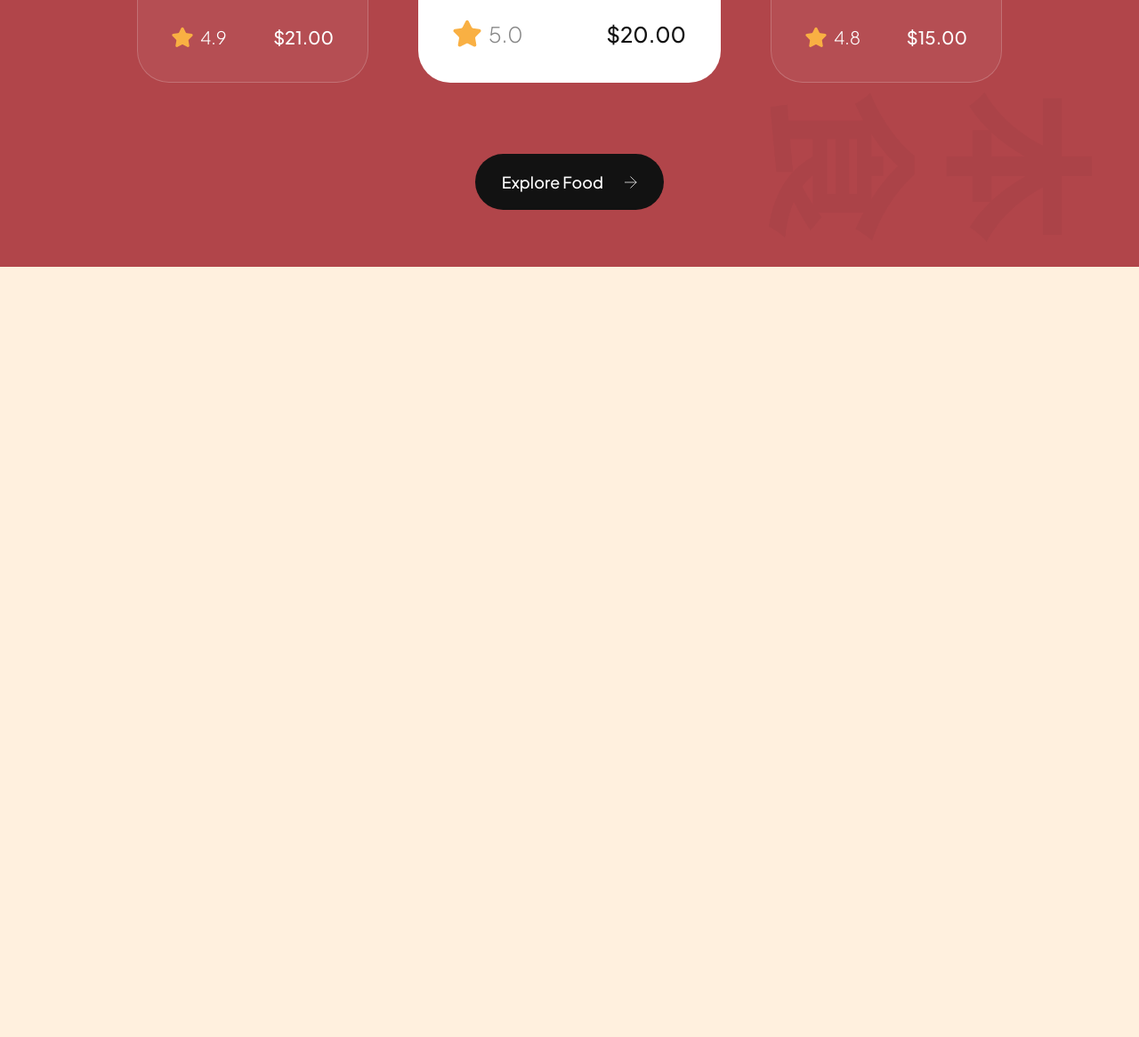
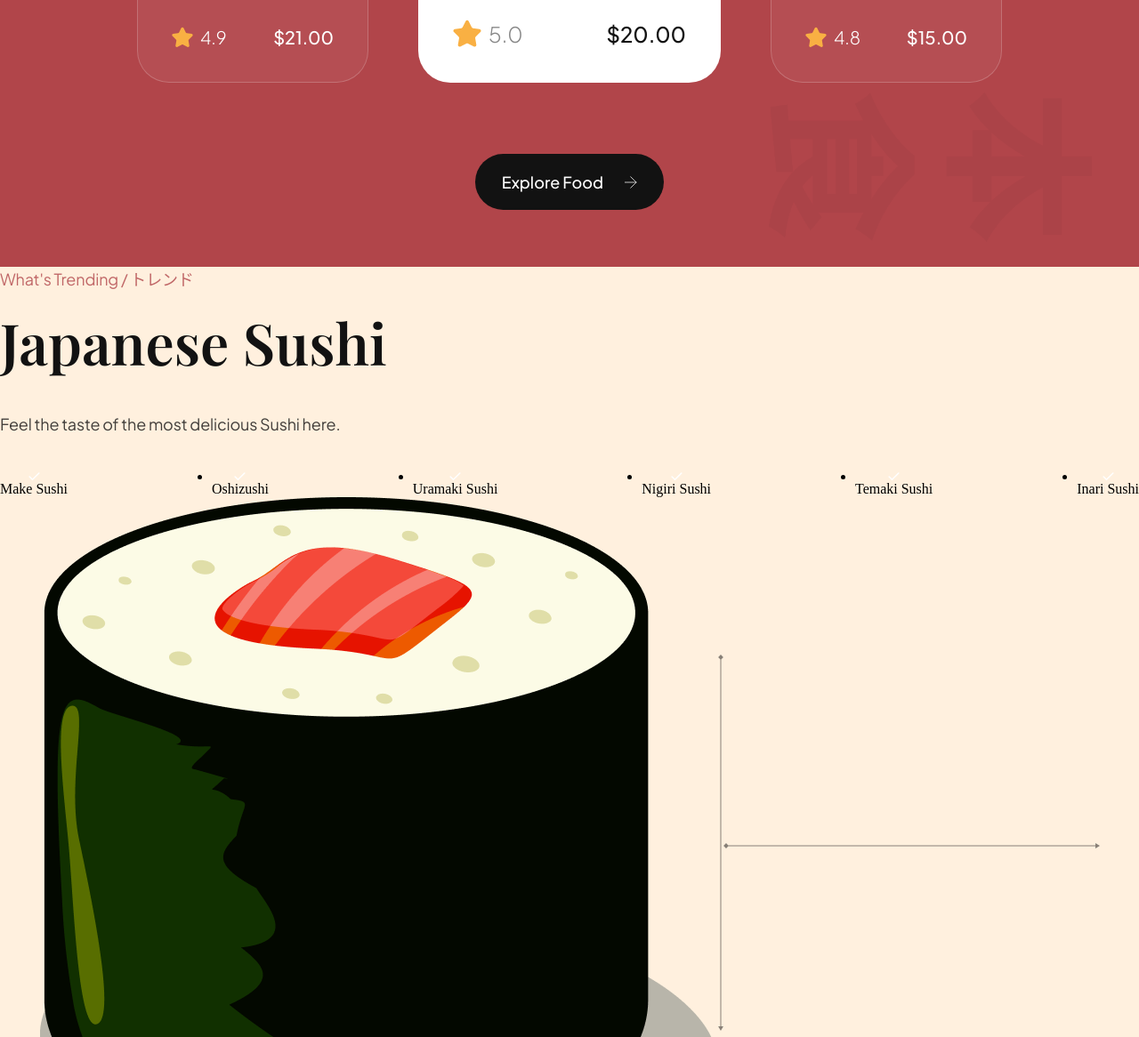
Before and after one commit to tyhyun309/css-sushi, a website built with Vite: page index.html in a window 1280 px wide. Shown: the part 2114-3280 px from the top of the page at 89% size. Before the commit the page ends 2414 px from the top, so only its background shows below. Built offline with nearby package versions, Linux system fonts and the light colour scheme.

Commit message:
trending section

```diff
--- a/css/sections/trending.css
+++ b/css/sections/trending.css
@@ -0,0 +1,6 @@
+.trending {
+  position: relative;
+  display: flex;
+  flex-direction: column;
+  overflow: hidden;
+}
--- a/index.html
+++ b/index.html
@@ -165,6 +165,66 @@
         <img src="assets/arrow-right.svg" alt="arrow-right" />
       </button>
     </section>
+
+    <section class="trending" id="food">
+      <div class="trending__content" data-aos="fade-right">
+        <p class="sushi__subtitle">
+          What's Trending / トレンド
+        </p>
+        <h3 class="sushi__title">Japanese Sushi</h3>
+        <p class="sushi__description">
+          Feel the taste of the most delicious Sushi here.
+        </p>
+        <ul class="trending__list flex-between">
+          <li>
+            <div class="trending__icon flex-center">
+              <img src="assets/check.svg" alt="check" />
+            </div>
+            <p>Make Sushi</p>
+          </li>
+          <li>
+            <div class="trending__icon flex-center">
+              <img src="assets/check.svg" alt="check" />
+            </div>
+            <p>Oshizushi</p>
+          </li>
+          <li>
+            <div class="trending__icon flex-center">
+              <img src="assets/check.svg" alt="check" />
+            </div>
+            <p>Uramaki Sushi</p>
+          </li>
+          <li>
+            <div class="trending__icon flex-center">
+              <img src="assets/check.svg" alt="check" />
+            </div>
+            <p>Nigiri Sushi</p>
+          </li>
+          <li>
+            <div class="trending__icon flex-center">
+              <img src="assets/check.svg" alt="check" />
+            </div>
+            <p>Temaki Sushi</p>
+          </li>
+          <li>
+            <div class="trending__icon flex-center">
+              <img src="assets/check.svg" alt="check" />
+            </div>
+            <p>Inari Sushi</p>
+          </li>
+        </ul>
+      </div>
+      <div class="trending__image flex-center">
+        <img src="assets/sushi-5.png" alt="sushi 5" data-aos="fade-left" />
+        <div class="trending__arrow trending__arrow-left">
+          <img src="assets/arrow-vertical.svg" alt="arrow-vertical" />
+        </div>
+        <div class="trending__arrow trending__arrow-bottom">
+          <img src="assets/arrow-horizontal.svg" alt="arrow-horizontal" />
+        </div>
+      </div>
+    </section>
+
     <script src="js/script.js" type="module"></script>
   </body>
 </html>
```
